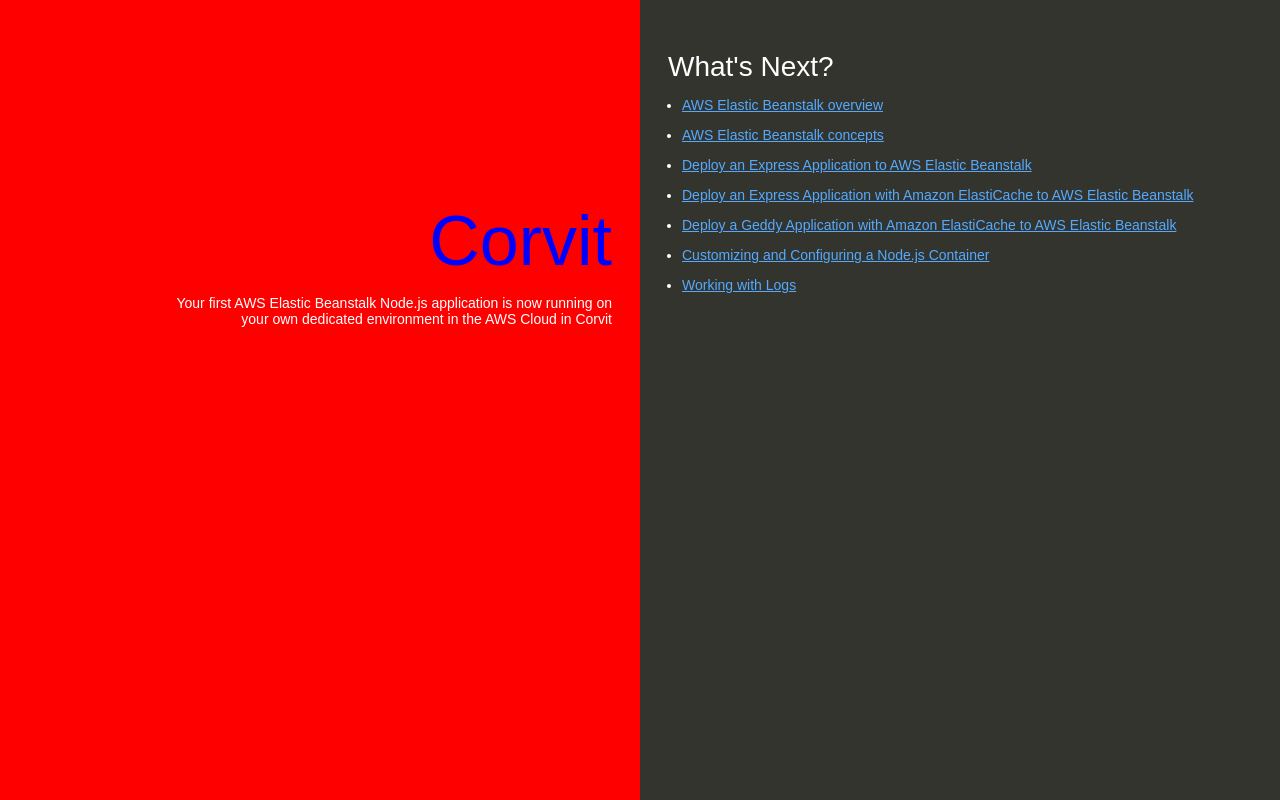
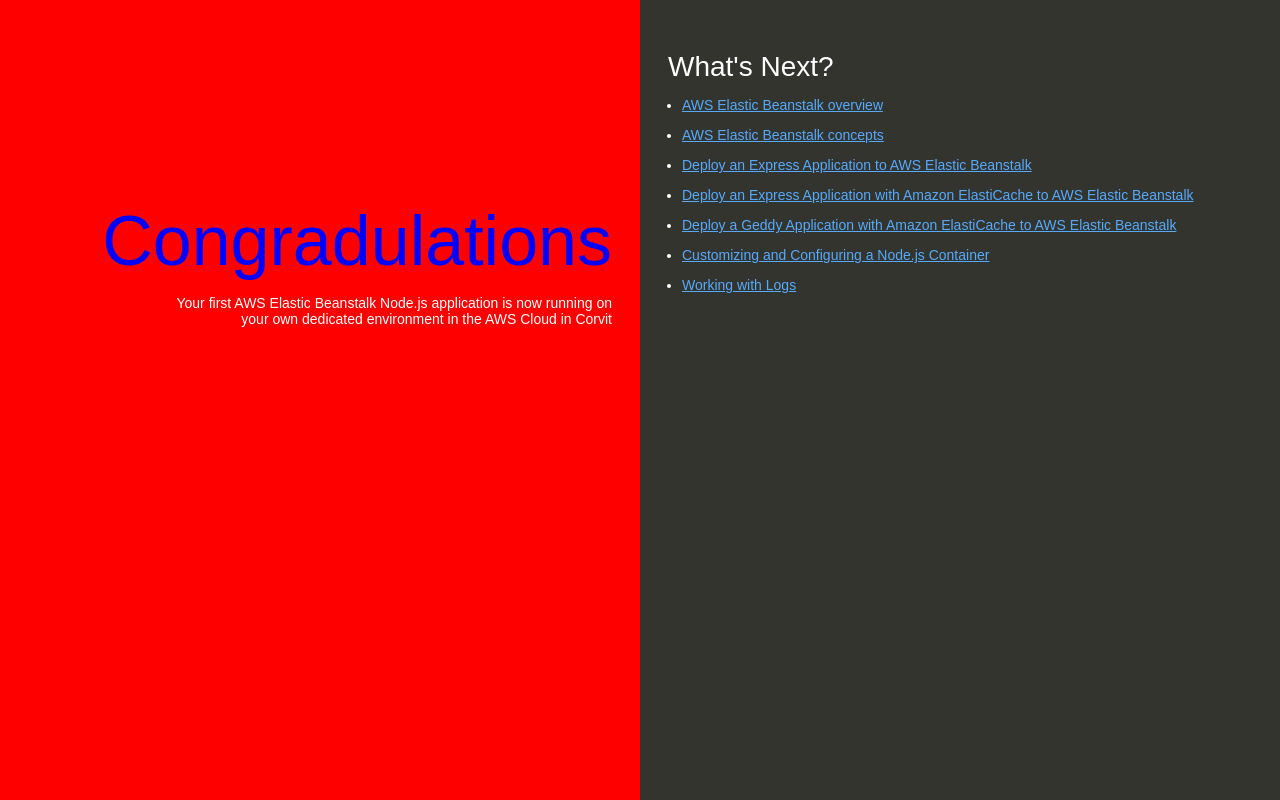
Before and after one commit to hey-makee/my-nodejs-app, a website: page index.html in a window 1280 px wide. Drawn offline with Linux system fonts and the light colour scheme.

Commit message:
Update header text from 'Corvit' to 'Congratulations'

```diff
--- a/index.html
+++ b/index.html
@@ -86,7 +86,7 @@
 
 <body>
   <div class="textColumn">
-    <h1>Corvit</h1>
+    <h1>Congradulations</h1>
     <p>Your first AWS Elastic Beanstalk Node.js application is now running on your own dedicated environment in the AWS
       Cloud in Corvit</p>
   </div>
```
